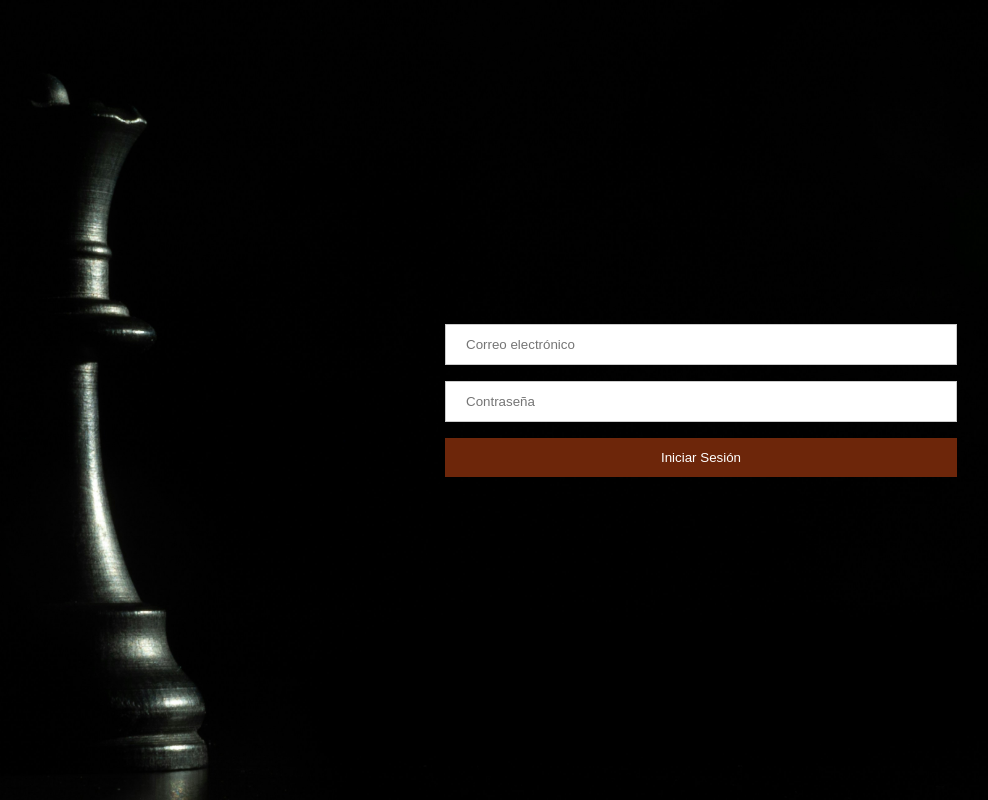
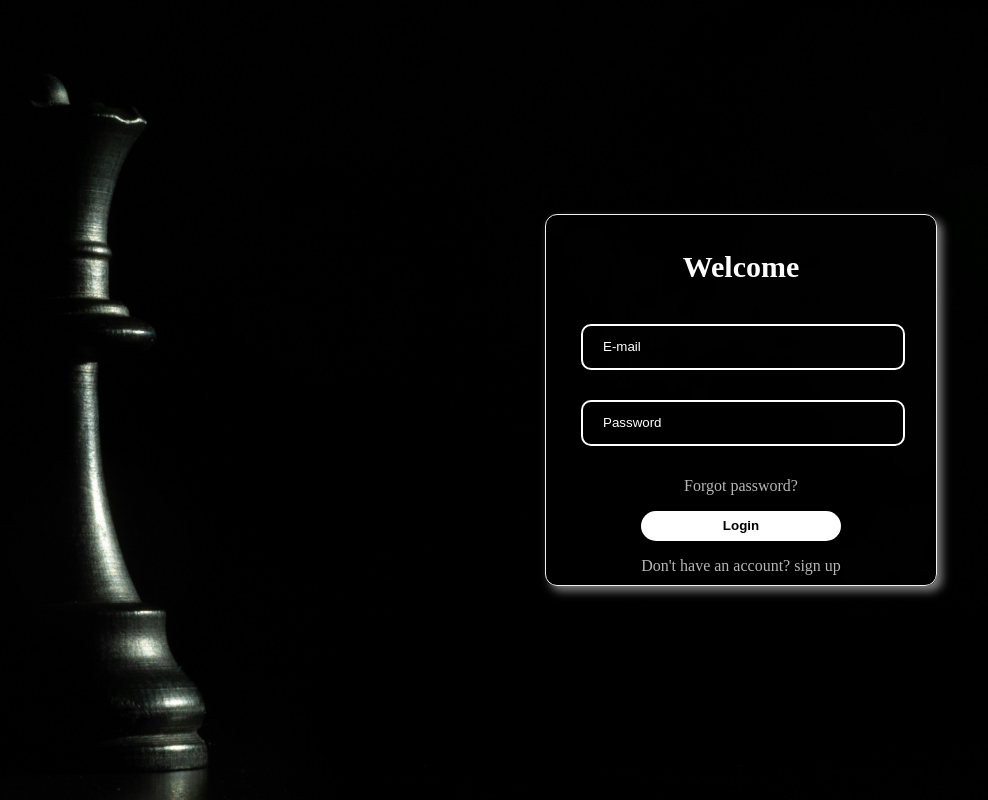
Before and after one commit to danii1107/PSI, a Vue app in the folder mychess-vue/: page /log-in in a window 1280 px wide. Shown: the whole page, without its empty margins (219-1207 px from the left). Built offline with nearby package versions, Linux system fonts and the light colour scheme; no server answers.

Commit message:
login style

```diff
--- a/mychess-vue/src/components/Login.vue
+++ b/mychess-vue/src/components/Login.vue
@@ -1,9 +1,20 @@
 <template>
-	<div class="container">
+	<div class="wrapper">
+		<h2>Welcome</h2>
 		<form @submit.prevent="handleLogin">
-			<input type="email" v-model="persona.email" placeholder="Correo electrónico" required>
-			<input type="password" v-model="persona.password" placeholder="Contraseña" required>
-			<button type="submit">Iniciar Sesión</button>
+			<div class="input-field">
+				<input type="email" id="email" placeholder="E-mail" required>
+				<i class='bx bxs-user'></i>
+			</div>
+			<div class="input-field">
+				<input type="password" id="password" placeholder="Password" required>
+				<i class='bx bxs-lock-alt'></i>
+			</div>
+			<a href="#" class="forgot">
+				<p>Forgot password?</p>
+			</a>
+			<button type="submit" class="login">Login</button>
+			<p class="sign-up">Don't have an account? <a href="#" class="sign-up">sign up</a></p>
 		</form>
 	</div>
 </template>
@@ -33,27 +44,104 @@
 </script>
 
 <style scoped>
-	.container {
-		margin-right: 20px;
-		width: 50%;
-		padding: 20px;
+	.wrapper {
+		position: absolute;
+		top: 50%;
+		left: 75%;
+		transform: translate(-50%, -50%);
+		width: 350px;
+		height: 350px;
 		text-align: center;
+		border: 1px solid rgb(241, 241, 241);
+		border-radius: 12px;
+		padding: 10px 20px;
+		background: transparent;
+		backdrop-filter: blur(6px);
+		box-shadow: 5px 5px 10px 0 rgba(255, 255, 255, 0.5);
 	}
-	input, button {
-		width: 80%;
-		padding: 12px 20px;
-		margin: 8px 0;
-		display: inline-block;
-		border: 1px solid #ccc;
-		box-sizing: border-box;
+
+	.wrapper h2 {
+		font-size: 30px;
+		color: #fffefe;
 	}
-	button {
-		background-color: #6d260a;
-		color: white;
+
+	.input-field {
+		position: relative;
+	}
+
+	.input-field input[type="email"],
+	.input-field input[type="password"] {
+		border-radius: 10px;
+		background: transparent;
+		margin: 15px;
+		border: 2px solid rgb(255, 255, 255);
+		width: 280px;
+		height: 2px;
+		padding: 20px 20px 20px 20px;
+		backdrop-filter: blur(15px);
+		color: rgb(255, 255, 255);
+	}
+
+	.input-field i {
+		position: absolute;
+		top: 50%;
+		right: 10px;
+		transform: translateY(-50%);
+		color: rgb(252, 252, 252);
+	}
+
+	input::placeholder {
+		color: rgb(255, 255, 255);
+	}
+
+	.input-field input[type="email"]:focus::placeholder,
+	.input-field input[type="password"]:focus::placeholder {
+		transform: translateY(-100%);
+		transition: transform 0.2s ease-in-out;
+		font-size: 14px;
+	}
+
+	.input-field input[type="email"]:focus::placeholder,
+	.input-field input[type="password"]:focus::placeholder {
+		transform: translateY(0%);
+		transition: transform 0.2s ease-in-out;
+		font-size: 16px;
+	}
+
+	a.forgot {
+		color: rgb(255, 255, 255, 0.712);
+		text-decoration: none;
+		position: relative;
+	}
+
+	a.forgot:hover {
+		text-decoration: underline;
+		color: #fffffffd;
+	}
+
+	p.sign-up {
+		color: rgb(255, 255, 255, 0.712);
+	}
+
+	a.sign-up {
+		color: rgb(255, 255, 255, 0.712);
+		text-decoration: none;
+	}
+
+	a.sign-up:hover {
+		text-decoration: underline;
+		color: #fffffffd;
+	}
+
+	.wrapper .login {
+		background: #fff;
 		border: none;
+		outline: none;
 		cursor: pointer;
+		font-weight: 600;
+		border-radius: 45px;
+		width: 200px;
+		height: 30px;
 	}
-	button:hover {
-		opacity: 0.8;
-	}
+
 </style>
```
